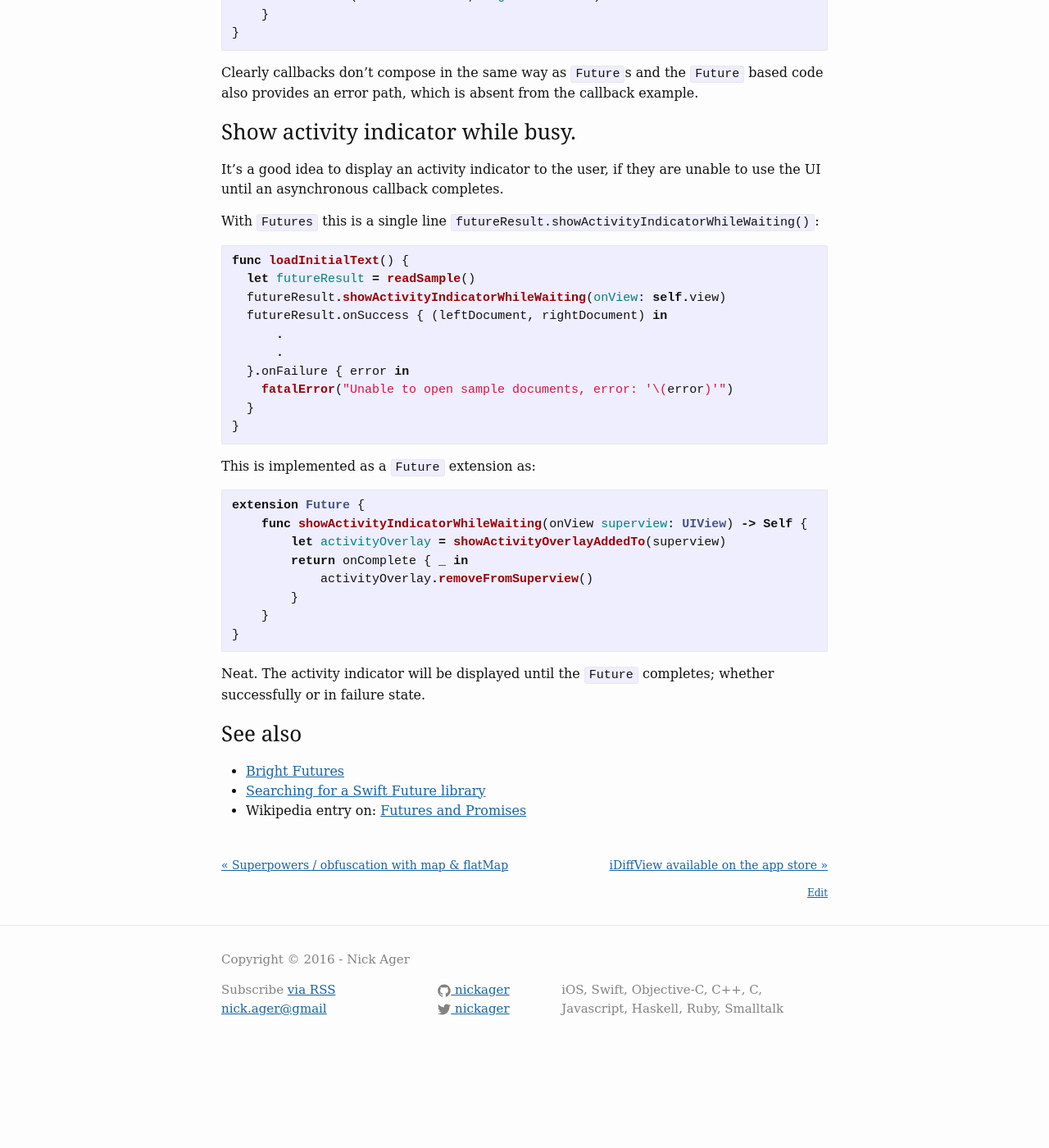
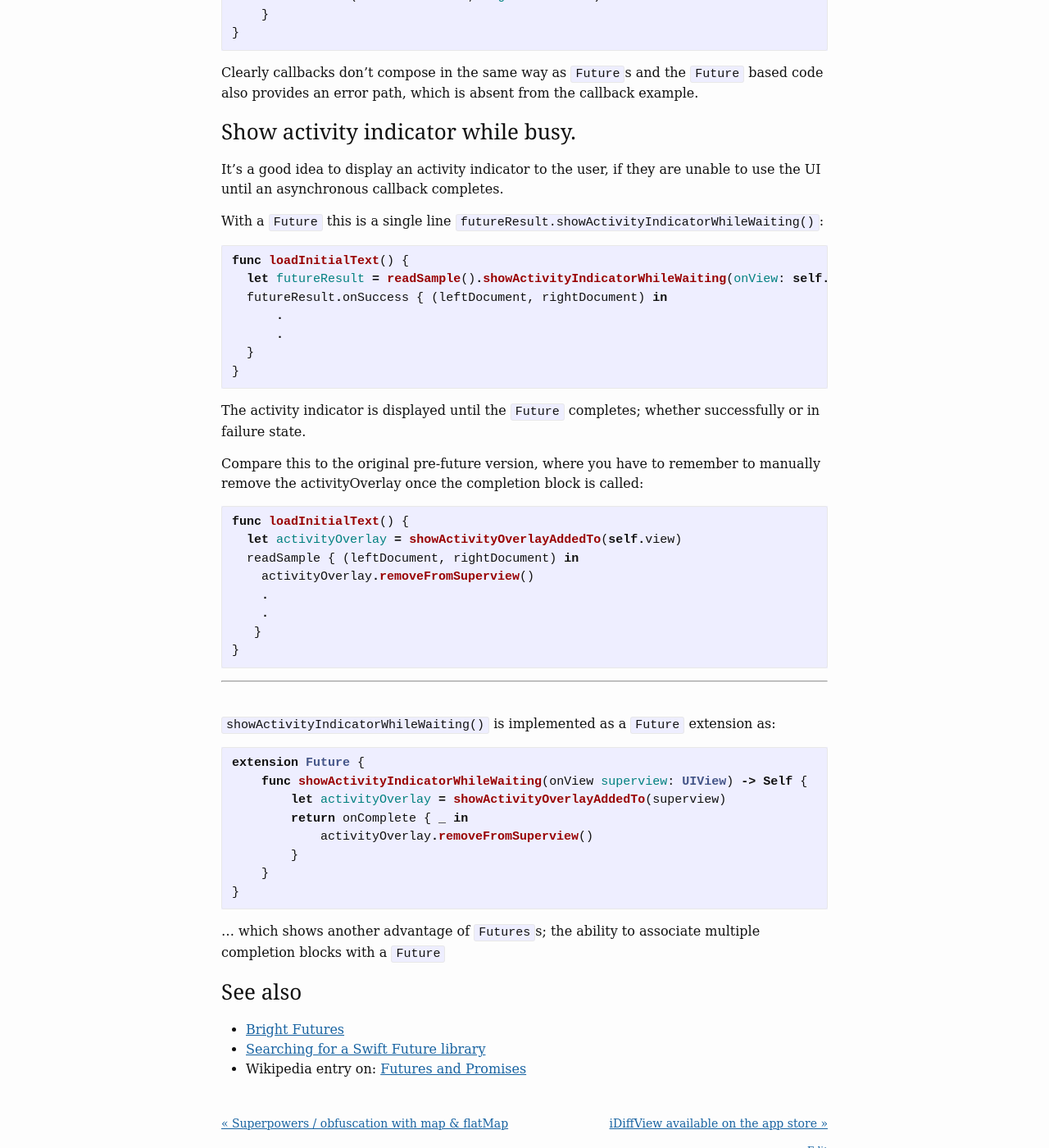
Before and after one commit to NickAger/nickager.github.io, a Jekyll site: the page built from _posts/2016-02-10-profit-from-futures.md, in a window 1280 px wide and 1400 px high, scrolled down 2410 px. Shown: the whole window at 82% size. Built offline with Jekyll 4.4.1, drawn with Linux system fonts in a browser that asks for light colours; some web fonts are replaced; before the commit the page ends 3711 px from its top, so only the background shows below that.

Commit message:
updated to remove irrelevant code and compare with implementation prior to Futures

````diff
--- a/_posts/2016-02-10-profit-from-futures.md
+++ b/_posts/2016-02-10-profit-from-futures.md
@@ -68,22 +68,37 @@ Clearly callbacks don't compose in the same way as `Future`s and the `Future` ba
 
 It's a good idea to display an activity indicator to the user, if they are unable to use the UI until an asynchronous callback completes.
 
-With `Futures` this is a single line `futureResult.showActivityIndicatorWhileWaiting()`:
+With a `Future` this is a single line `futureResult.showActivityIndicatorWhileWaiting()`:
 
 ```swift
 func loadInitialText() {
-  let futureResult = readSample()
-  futureResult.showActivityIndicatorWhileWaiting(onView: self.view)
+  let futureResult = readSample().showActivityIndicatorWhileWaiting(onView: self.view)
   futureResult.onSuccess { (leftDocument, rightDocument) in
       .
       .
-  }.onFailure { error in
-    fatalError("Unable to open sample documents, error: '\(error)'")
   }
 }
 ```
+The activity indicator is displayed until the `Future` completes; whether successfully or in failure state.
 
-This is implemented as a `Future` extension as:
+Compare this to the original pre-future version, where you have to remember to manually remove the activityOverlay once the completion block is called:
+
+```swift
+func loadInitialText() {
+  let activityOverlay = showActivityOverlayAddedTo(self.view)
+  readSample { (leftDocument, rightDocument) in
+    activityOverlay.removeFromSuperview()
+    .
+    .
+   }
+}
+```
+
+---
+
+<br />
+
+`showActivityIndicatorWhileWaiting()` is implemented as a `Future` extension as:
 
 ```swift
 extension Future {
@@ -96,7 +111,7 @@ extension Future {
 }
 ```
 
-Neat. The activity indicator will be displayed until the `Future` completes; whether successfully or in failure state.
+... which shows another advantage of `Futures`s; the ability to associate multiple completion blocks with a `Future`
 
 ### See also
 
````
